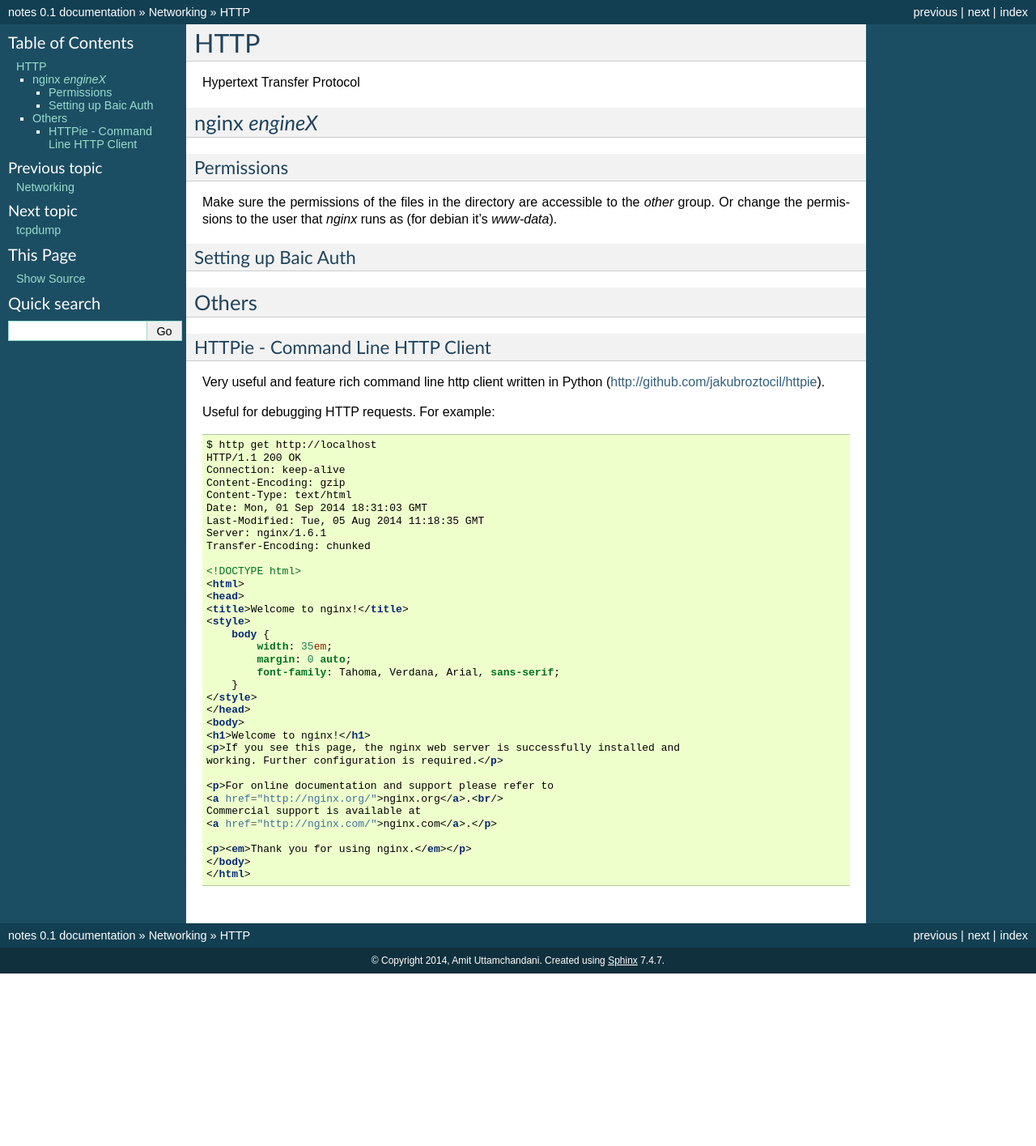
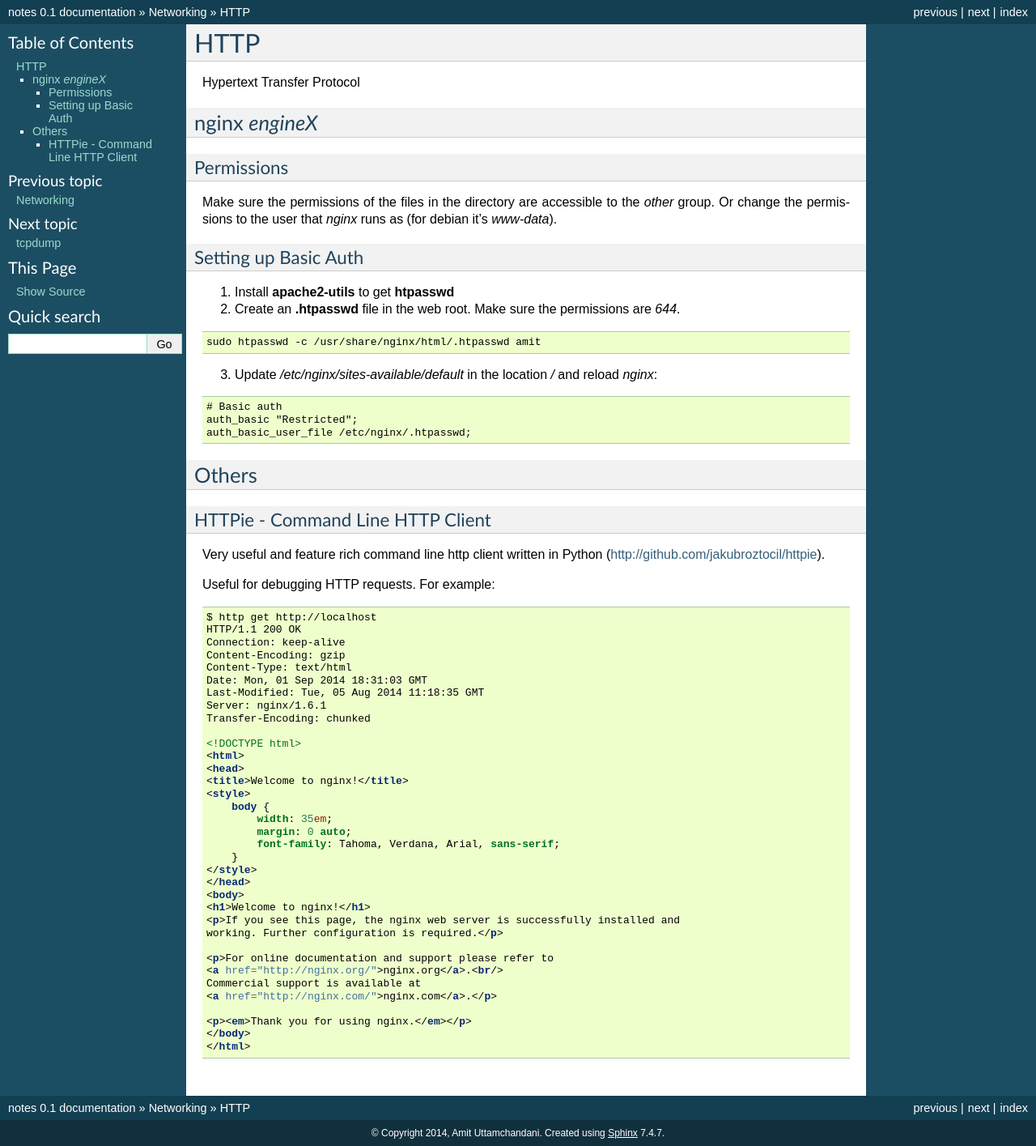
Before and after one commit to amituttam/notes, a Sphinx documentation site: the page built from docs/networking/http.rst, in a window 1280 px wide. Shown: the whole page at 81% size. Built offline with Sphinx 7.4.7, drawn with Linux system fonts in a browser that asks for light colours; before the commit the page ends 1202 px from its top, so only the background shows below that.

Commit message:
Add section on basic auth for nginx

```diff
--- a/docs/networking/http.rst
+++ b/docs/networking/http.rst
@@ -13,8 +13,25 @@ Make sure the permissions of the files in the directory are accessible
 to the `other` group. Or change the permissions to the user that `nginx`
 runs as (for debian it's `www-data`).
 
-Setting up Baic Auth
-^^^^^^^^^^^^^^^^^^^^
+Setting up Basic Auth
+^^^^^^^^^^^^^^^^^^^^^
+
+1. Install **apache2-utils** to get **htpasswd**
+2. Create an **.htpasswd** file in the web root. Make sure the
+   permissions are *644*.
+
+.. code-block:: html
+
+    sudo htpasswd -c /usr/share/nginx/html/.htpasswd amit
+
+3. Update */etc/nginx/sites-available/default* in the location */* and
+   reload *nginx*:
+
+.. code-block:: html
+
+    # Basic auth
+    auth_basic "Restricted";
+    auth_basic_user_file /etc/nginx/.htpasswd;
 
 Others
 ------
--- a/docs/networking/index.rst
+++ b/docs/networking/index.rst
@@ -2,7 +2,7 @@ Networking
 ==========
 
 .. toctree::
-  :maxdepth: 2
+  :maxdepth: 3
 
   http
   tcpdump
```
